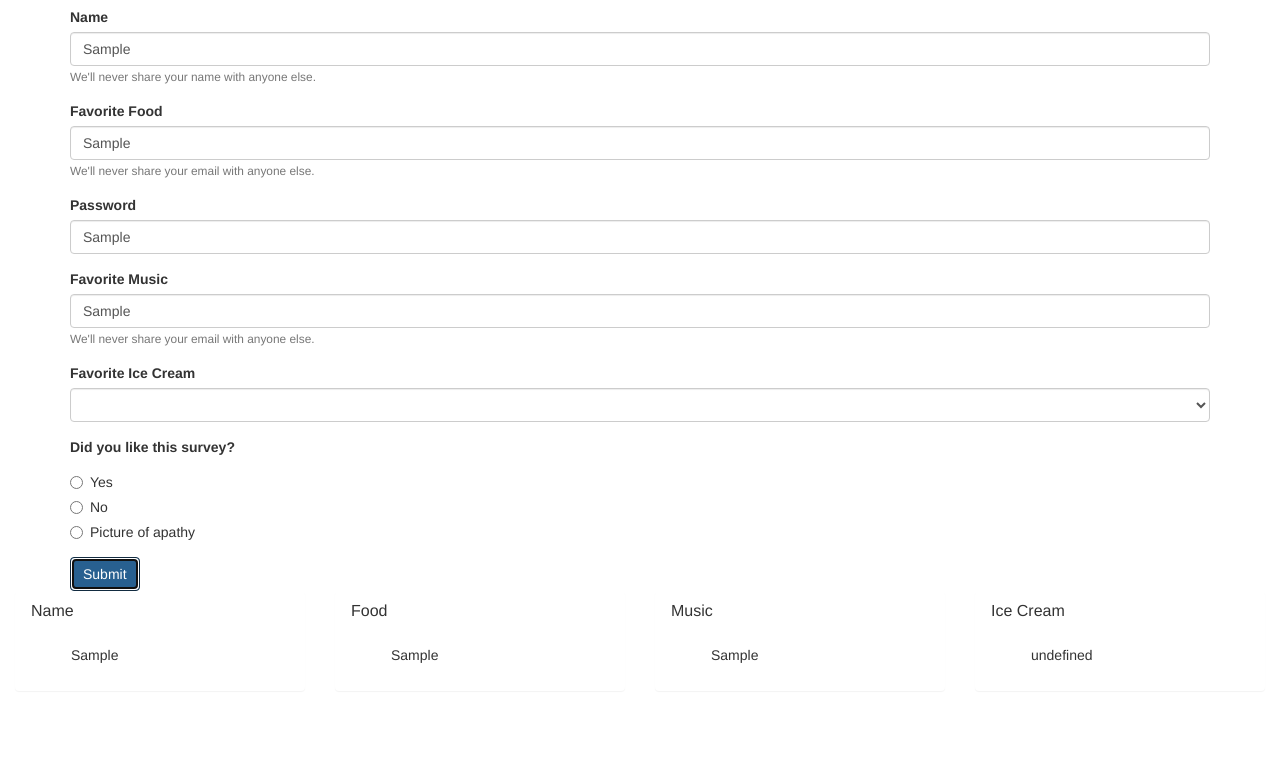
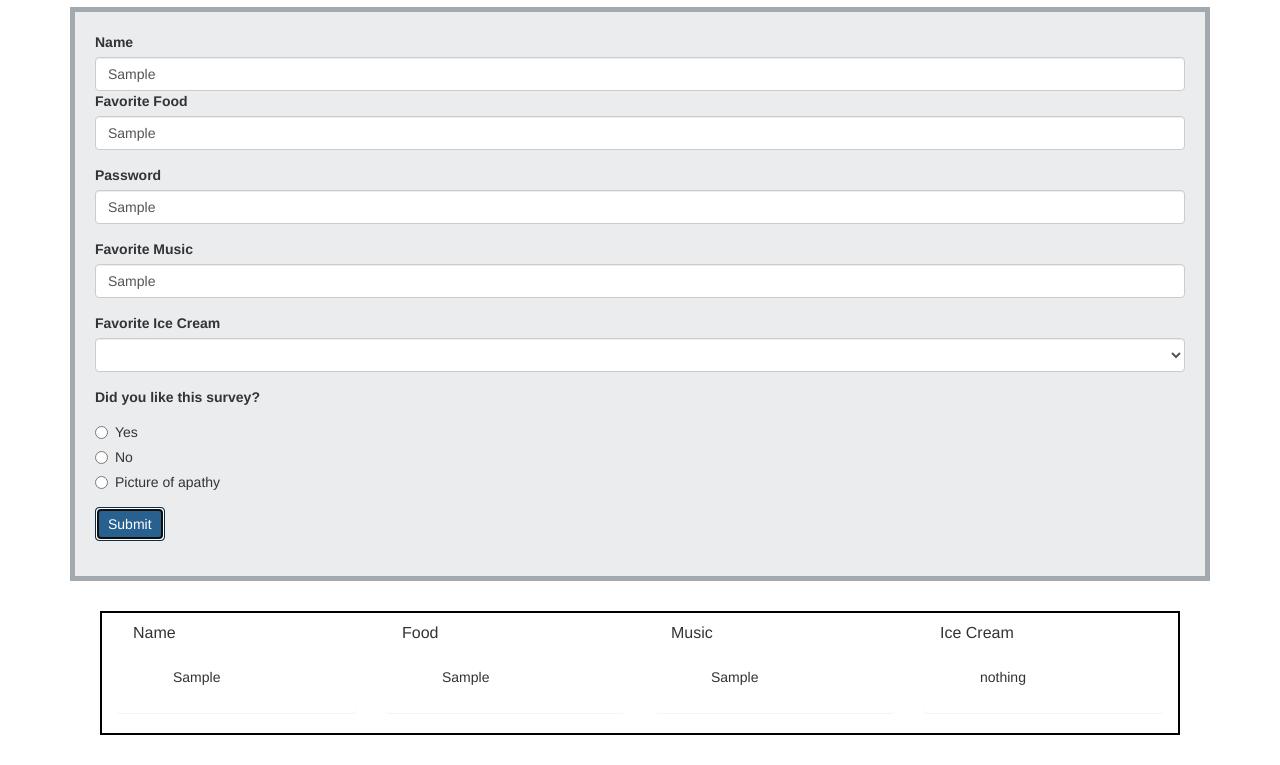
Before and after one commit to 68thandMaine/Survery, a plain HTML site: page index.html in a window 1280 px wide. Both pictures are taken after typing "Sample", "Sample", "Sample", "Sample" into the empty fields and a click on the button "Submit". Shown: the part 63-828 px from the top of the page. Before the commit the page ends 800 px from the top, so only its background shows below. Drawn offline with Linux system fonts and the light colour scheme.

Commit message:
Survey site build

```diff
--- a/css/styles.css
+++ b/css/styles.css
@@ -2,10 +2,25 @@
   background-color: green;
 } */
 
-#panels {
-  display: none
+/* #panels {
+  display: none;
+} */
+
+#formOne {
+  border: 5px solid #a2aab0;
+  padding: 20px;
+  background: #EBECED;
+  text: white;
 }
 
 ul{
   list-style: none;
 }
+
+.container-fluid {
+  display: none;
+  margin: 30px;
+  border: 2px solid black;
+  padding: 20px solid lightblue;
+  /* background-color:#4c586f; */
+}
--- a/index.html
+++ b/index.html
@@ -15,13 +15,11 @@
         <div class="form-group">
           <label for="inputName1">Name</label>
           <input type="text" class="form-control" id="inputName1" aria-describedby="nameHelp" placeholder="Enter name">
-          <small id="nameHelp" class="form-text text-muted">We'll never share your name with anyone else.</small>
-        </div>
         <!-- Food Code -->
         <div class="form-group">
           <label for="InputEmail1">Favorite Food</label>
           <input type="text" class="form-control" id="Inputfood" aria-describedby="foodHelp" placeholder="What is your favorite food?">
-          <small id="emailHelp" class="form-text text-muted">We'll never share your email with anyone else.</small>
+
         </div>
         <!-- Password code -->
         <div class="form-group">
@@ -32,7 +30,6 @@
         <div class="form-group">
           <label for="Inputmusic">Favorite Music</label>
           <input type="text" class="form-control" id="Inputmusic" aria-describedby="musicHelp" placeholder="What is your favorite music?">
-          <small id="emailHelp" class="form-text text-muted">We'll never share your email with anyone else.</small>
         </div>
 
         <div class="form-group">
@@ -122,8 +119,6 @@
       </div>
     </div>
 
-    <!-- Hello <span class="InputName1"></span> , -->
 
-     <!-- <button class="btn btn-primary" id="green">Say "hello"</button> -->
   </body>
 </html>
--- a/js/scripts.js
+++ b/js/scripts.js
@@ -4,10 +4,11 @@ $(document).ready(function(){
   // });
 
   $("#formOne").submit(function(event){
+    event.preventDefault();
     var name = $("input#inputName1").val();
     var favfood = $("input#Inputfood").val();
     var favmusic = $("input#Inputmusic").val();
-    var favice = $("input#iceCream").val();
+    var favice = $("#iceCream").val();
 
 
     $("ul#namepanel").append("<li>" + name + " " + "</li>");
@@ -15,9 +16,9 @@ $(document).ready(function(){
     $("ul#musicpanel").append("<li>" + favmusic + " " + "</li>");
     $("ul#icecreampanel").append("<li>" + favice + " " + "</li>");
 
-    $("#panels").show();
-    event.preventDefault();
-    console.log(favfood);
+    $(".container-fluid").show();
+    console.log(favice);
+
 
   });
 });
```
